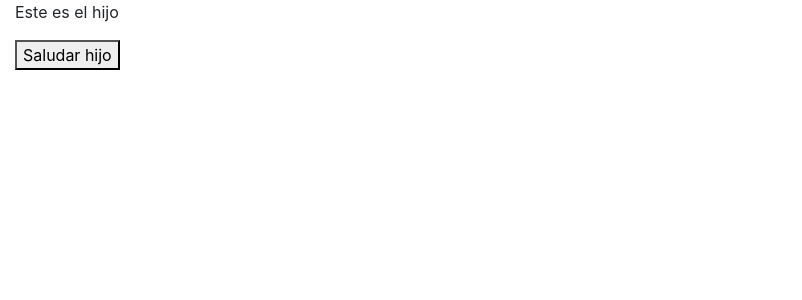
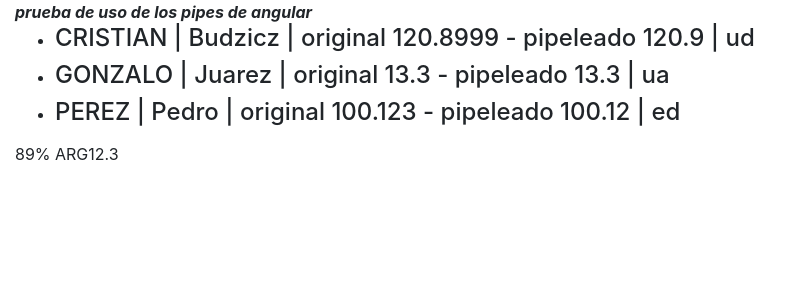
Before and after one commit to cristian16b/Angular-practica-componentes, an Angular app: page / in a window 1280 px wide. Shown: the top 300 px of the page, without its empty margins (0-802 px from the left). Built offline with nearby package versions, Linux system fonts and the light colour scheme.

Commit message:
agregado archivos trabajandos con el pipe

```diff
--- a/package.json
+++ b/package.json
@@ -24,13 +24,13 @@
     "zone.js": "~0.9.1"
   },
   "devDependencies": {
-    "@angular-devkit/build-angular": "~0.801.1",
+    "@angular-devkit/build-angular": "^0.801.3",
     "@angular/cli": "~8.1.2",
     "@angular/compiler-cli": "~8.1.1",
     "@angular/language-service": "~8.1.1",
-    "@types/node": "~8.9.4",
     "@types/jasmine": "~3.3.8",
     "@types/jasminewd2": "~2.0.3",
+    "@types/node": "~8.9.4",
     "codelyzer": "^5.0.0",
     "jasmine-core": "~3.4.0",
     "jasmine-spec-reporter": "~4.2.1",
--- a/src/app/app.component.html
+++ b/src/app/app.component.html
@@ -2,7 +2,8 @@
 
 <div class="row">
   <div class="col-lg-12">
-    <app-padre></app-padre>
+    <app-pipes></app-pipes>
+    <!-- <app-padre></app-padre> -->
     <!-- <app-render></app-render> -->
     <!--
     <app-header></app-header>
--- a/src/app/app.module.ts
+++ b/src/app/app.module.ts
@@ -10,7 +10,8 @@ import { FormsModule, ReactiveFormsModule } from '@angular/forms';
 import { DirectivasComponent } from './directivas/directivas.component';
 import { RenderComponent } from './render/render.component';
 import { PadreComponent } from './padre/padre.component';
-import { HijoComponent } from './hijo/hijo.component'
+import { HijoComponent } from './hijo/hijo.component';
+import { PipesComponent } from './pipes/pipes.component'
 
 @NgModule({
   declarations: [
@@ -21,7 +22,8 @@ import { HijoComponent } from './hijo/hijo.component'
     DirectivasComponent,
     RenderComponent,
     PadreComponent,
-    HijoComponent
+    HijoComponent,
+    PipesComponent
   ],
   imports: [
     BrowserModule,
--- /dev/null
+++ b/src/app/pipes/pipes.component.html
@@ -0,0 +1,14 @@
+<!-- <p>{{informacion | json}}</p> -->
+<b><i>prueba de uso de los pipes de angular</i></b>
+<ul>
+    <li *ngFor="let objeto of informacion">
+        <h4>{{objeto.nombre | uppercase }}
+            | {{objeto.apellido  | lowercase | titlecase }}
+            | original {{objeto.sueldo}} - pipeleado {{ objeto.sueldo | number:'.1-2' }}
+            | {{objeto.apellido | slice:1:3}}
+        </h4>
+    </li>
+</ul>
+{{porcentaje | percent}}
+
+{{dinero|currency:'ARG':true:'.1-2'}}
--- /dev/null
+++ b/src/app/pipes/pipes.component.ts
@@ -0,0 +1,25 @@
+import { Component, OnInit } from '@angular/core';
+
+@Component({
+  selector: 'app-pipes',
+  templateUrl: './pipes.component.html',
+  styleUrls: ['./pipes.component.css']
+})
+export class PipesComponent implements OnInit {
+
+  informacion: any = [
+    {sueldo:120.8999,nombre:'cristian',apellido:'Budzicz'},
+    {sueldo:13.3,nombre:'gonzalo',apellido:'Juarez'},
+    {sueldo:100.123,nombre:'perez',apellido:'pedro'}
+];
+
+  porcentaje: number = 0.89;
+
+  dinero: number = 12.30;
+
+  constructor() { }
+
+  ngOnInit() {
+  }
+
+}
```
Also changed, not shown: src/app/pipes/pipes.component.css (added), 2 other files (tests, documents, lock files or other folders).
